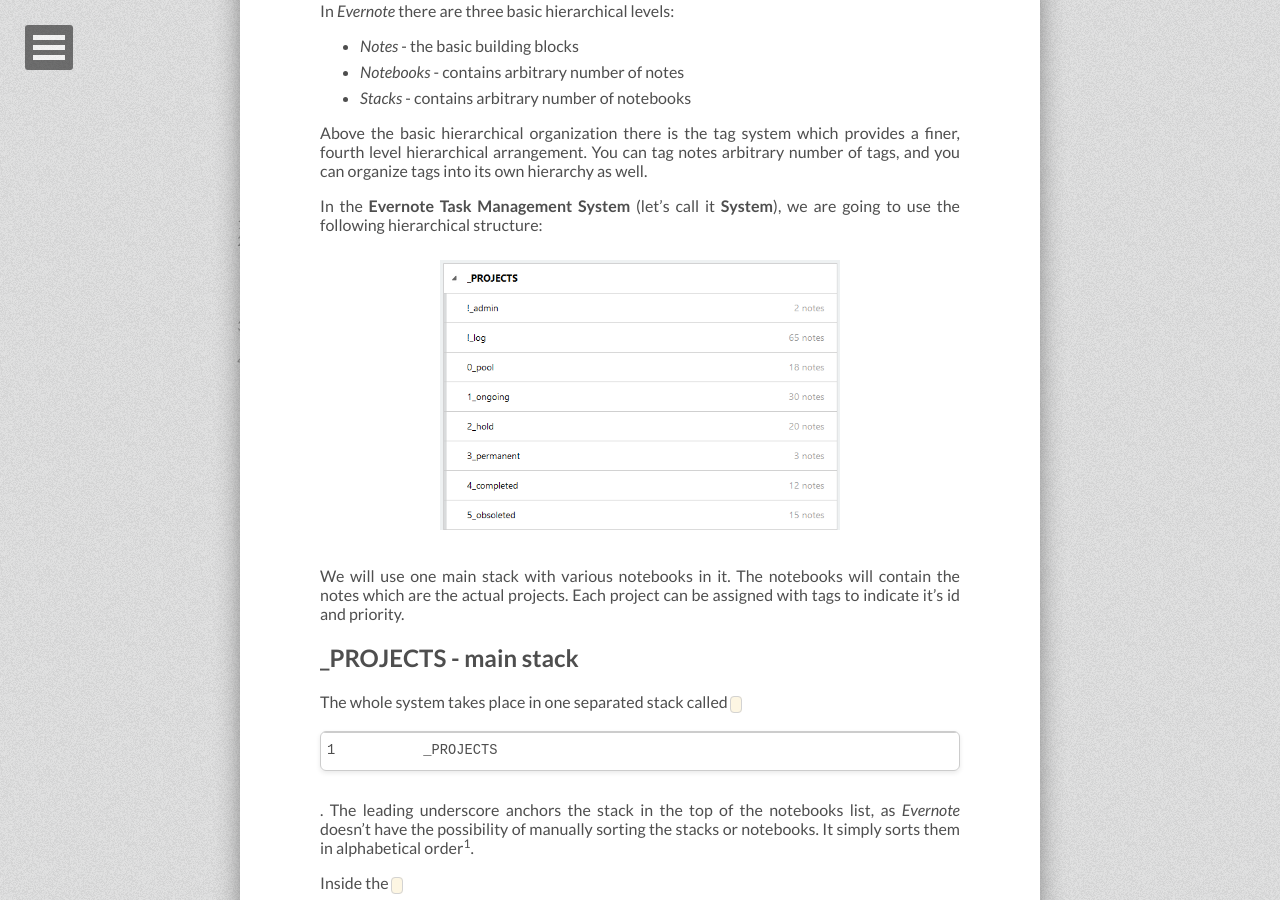
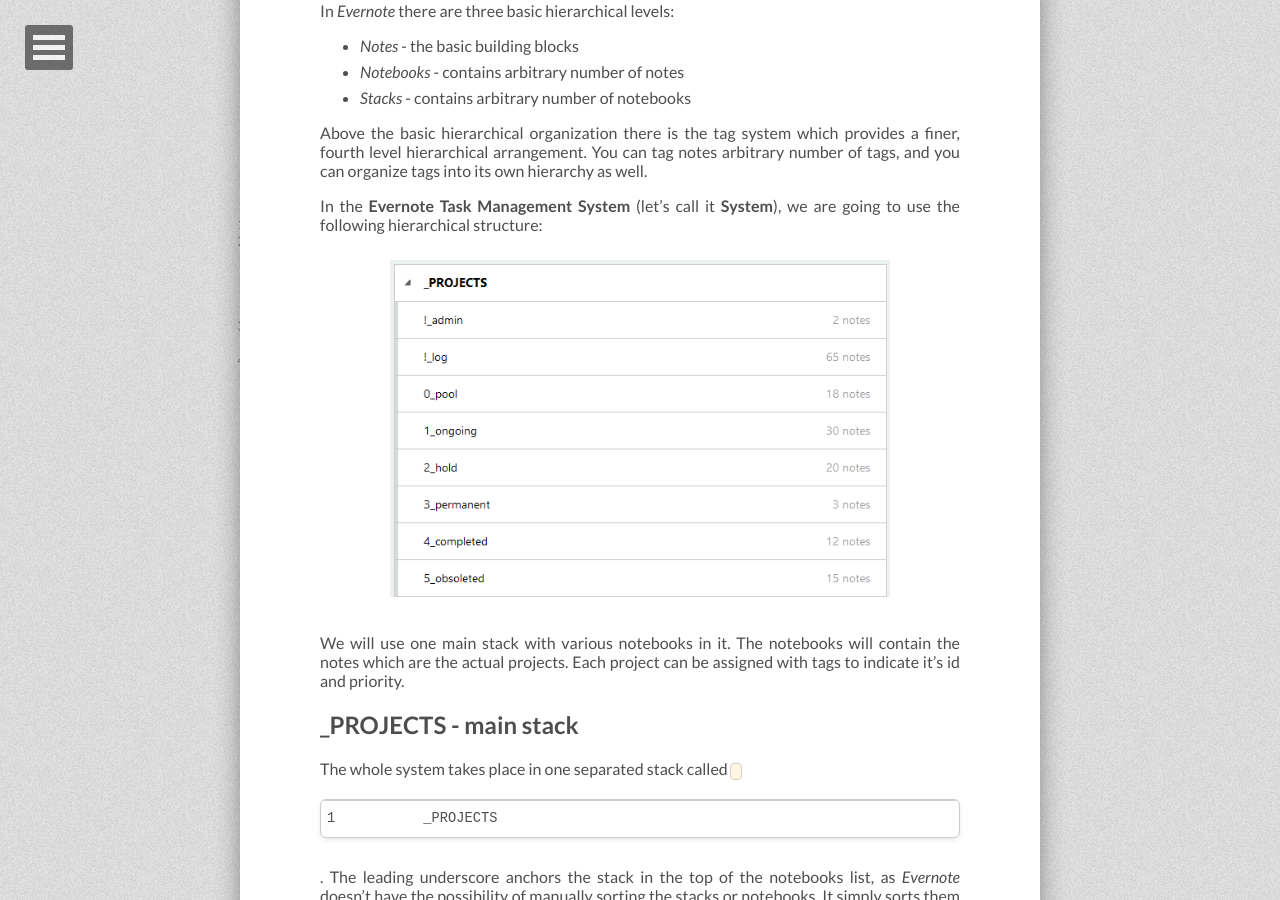
Before and after one commit to tiborsimon/tiborsimon.github.io, a Jekyll site: the page built from _posts/2015-07-10-project-management-in-evernote.md, in a window 1280 px wide and 900 px high, scrolled down 845 px. Built offline with Jekyll 4.4.1, drawn with Linux system fonts in a browser that asks for light colours; nearby versions of some CDN libraries; comment, search, counter and statistics services are not loaded.

Commit message:
Article update

```diff
--- a/_posts/2015-07-10-project-management-in-evernote.md
+++ b/_posts/2015-07-10-project-management-in-evernote.md
@@ -36,7 +36,7 @@
 
 
 <figure>
-    <img src="/images/project-management/notebook-structure.png" width="400" alt="">
+    <img src="/images/project-management/notebook-structure.png" width="500" alt="">
 </figure>
 
 We will use one main stack with various notebooks in it. The notebooks will contain the notes which are the actual projects. Each project can be assigned with tags to indicate it's id and priority.
@@ -162,7 +162,7 @@
 In this section we will get familiar with the actual usage of the __System__. We will start with the summary of the different project phases, and then we are going to delve into the details of each phase.
 
 <figure>
-    <img src="/images/project-management/phases.png" width="500" alt="">
+    <img src="/images/project-management/phases.png" width="380" alt="">
 </figure>
 
 ## Phase Workflow
```
